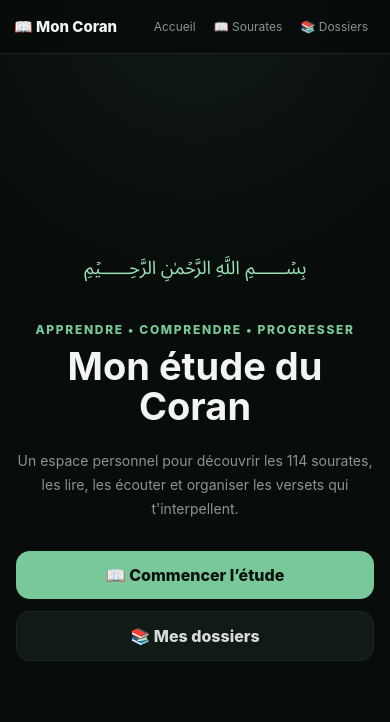
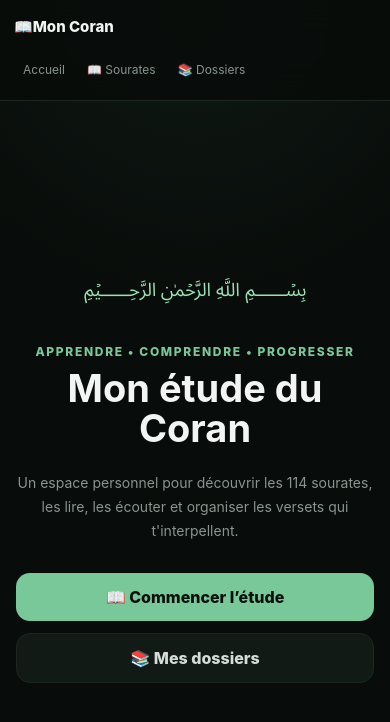
Before and after one commit to koa42/coran, a plain HTML site: page index.html in a window 390 px wide. Drawn offline with Linux system fonts and the light colour scheme; no server answers.

Commit message:
Update style.css

```diff
--- a/style.css
+++ b/style.css
@@ -48,6 +48,9 @@ body {
     BlinkMacSystemFont,
     "Segoe UI",
     sans-serif;
+
+  /* Prise en compte de l'encoche / Dynamic Island */
+  padding-top: env(safe-area-inset-top);
 }
 
 button,
@@ -67,32 +70,53 @@ button {
 .topbar {
   position: sticky;
   top: 0;
-  z-index: 100;
+  z-index: 9999;
+
   display: flex;
   align-items: center;
   justify-content: space-between;
   gap: 15px;
-  padding: 14px 20px;
+
+  padding:
+    14px
+    max(20px, env(safe-area-inset-right))
+    14px
+    max(20px, env(safe-area-inset-left));
 
   background: rgba(8, 12, 10, 0.88);
   backdrop-filter: blur(18px);
+  -webkit-backdrop-filter: blur(18px);
 
   border-bottom: 1px solid var(--border);
 }
 
 .brand {
+  position: relative;
+  z-index: 10000;
+
   flex-shrink: 0;
+
   color: var(--white);
   text-decoration: none;
+
   font-size: 17px;
   font-weight: 800;
+
+  touch-action: manipulation;
+  -webkit-tap-highlight-color: transparent;
 }
 
 .nav {
+  position: relative;
+  z-index: 10000;
+
   display: flex;
   gap: 8px;
+
   overflow-x: auto;
   scrollbar-width: none;
+
+  touch-action: pan-x;
 }
 
 .nav::-webkit-scrollbar {
@@ -100,15 +124,32 @@ button {
 }
 
 .nav a {
+  position: relative;
+  z-index: 10001;
+
   flex-shrink: 0;
+
+  display: flex;
+  align-items: center;
+  justify-content: center;
+
+  min-height: 44px;
+
   color: var(--muted);
   text-decoration: none;
+
   padding: 8px 10px;
+
   border-radius: 10px;
+
   font-size: 14px;
+
   transition:
     color 0.2s,
     background 0.2s;
+
+  touch-action: manipulation;
+  -webkit-tap-highlight-color: transparent;
 }
 
 .nav a:hover {
@@ -795,8 +836,6 @@ audio {
   gap: 10px;
 }
 
-/* Carte d'un dossier */
-
 .folder-card {
   width: 100%;
 
@@ -883,8 +922,6 @@ audio {
   font-size: 20px;
 }
 
-/* En-tête d'un dossier ouvert */
-
 .folder-detail-header {
   display: flex;
   align-items: flex-start;
@@ -916,8 +953,6 @@ audio {
   font-size: 13px;
 }
 
-/* Bouton supprimer dossier */
-
 .folder-delete-button {
   flex-shrink: 0;
 
@@ -943,7 +978,7 @@ audio {
 }
 
 /* =========================================================
-   VERSETS SAUVEGARDÉS DANS UN DOSSIER
+   VERSETS SAUVEGARDÉS
    ========================================================= */
 
 .saved-verse {
@@ -1068,7 +1103,7 @@ audio {
 }
 
 /* =========================================================
-   CRÉATION DE DOSSIER
+   CRÉATION DOSSIER
    ========================================================= */
 
 .create-folder-card {
@@ -1137,6 +1172,7 @@ audio {
   background: rgba(0, 0, 0, 0.72);
 
   backdrop-filter: blur(9px);
+  -webkit-backdrop-filter: blur(9px);
 }
 
 .modal-backdrop[hidden] {
@@ -1204,8 +1240,6 @@ audio {
   background: var(--surface-3);
 }
 
-/* Liste des choix de dossiers */
-
 .folder-choices {
   display: grid;
   gap: 8px;
@@ -1269,8 +1303,6 @@ audio {
   font-size: 11px;
 }
 
-/* Création depuis la modale */
-
 .new-folder-title {
   margin: 0 0 9px;
 
@@ -1330,8 +1362,6 @@ audio {
   background: var(--green-light);
 }
 
-/* Bouton enregistrer */
-
 .modal-save-button {
   width: 100%;
 
@@ -1352,7 +1382,7 @@ audio {
 }
 
 /* =========================================================
-   ÉTAT VIDE DOSSIER
+   ÉTAT VIDE
    ========================================================= */
 
 .folder-empty {
@@ -1423,7 +1453,7 @@ audio {
 }
 
 /* =========================================================
-   PETITES NOTIFICATIONS
+   TOAST
    ========================================================= */
 
 .toast {
@@ -1466,25 +1496,68 @@ audio {
 
 @media (max-width: 600px) {
 
+  /*
+   * SUR IPHONE :
+   * on met le logo au-dessus de la navigation.
+   * Cela évite que les boutons soient compressés
+   * ou placés sous la zone de l'encoche / Dynamic Island.
+   */
+
   .topbar {
-    padding: 12px 14px;
+    position: sticky;
+    top: 0;
+
+    flex-direction: column;
+    align-items: stretch;
+    justify-content: center;
+
+    gap: 6px;
+
+    padding-top: 10px;
+    padding-right: max(14px, env(safe-area-inset-right));
+    padding-bottom: 8px;
+    padding-left: max(14px, env(safe-area-inset-left));
   }
 
   .brand {
+    width: 100%;
+
+    display: flex;
+    align-items: center;
+
+    min-height: 32px;
+
     font-size: 15px;
   }
 
   .nav {
-    max-width: 65vw;
-    gap: 2px;
+    width: 100%;
+    max-width: none;
+
+    display: flex;
+    align-items: center;
+    justify-content: flex-start;
+
+    gap: 4px;
+
+    overflow-x: auto;
+
+    padding-bottom: 2px;
   }
 
   .nav a {
-    padding: 7px 8px;
+    min-height: 42px;
+
+    padding:
+      7px
+      9px;
+
     font-size: 12px;
   }
 
   .home-section {
+    min-height: calc(100vh - 110px);
+
     padding:
       35px
       16px
@@ -1651,7 +1724,7 @@ audio {
 
   .nav a {
     font-size: 11px;
-    padding: 7px 6px;
+    padding: 7px 8px;
   }
 
   .display-button {
@@ -1690,7 +1763,7 @@ select:focus-visible {
 }
 
 /* =========================================================
-   SÉLECTION DU TEXTE
+   SÉLECTION
    ========================================================= */
 
 ::selection {
```
